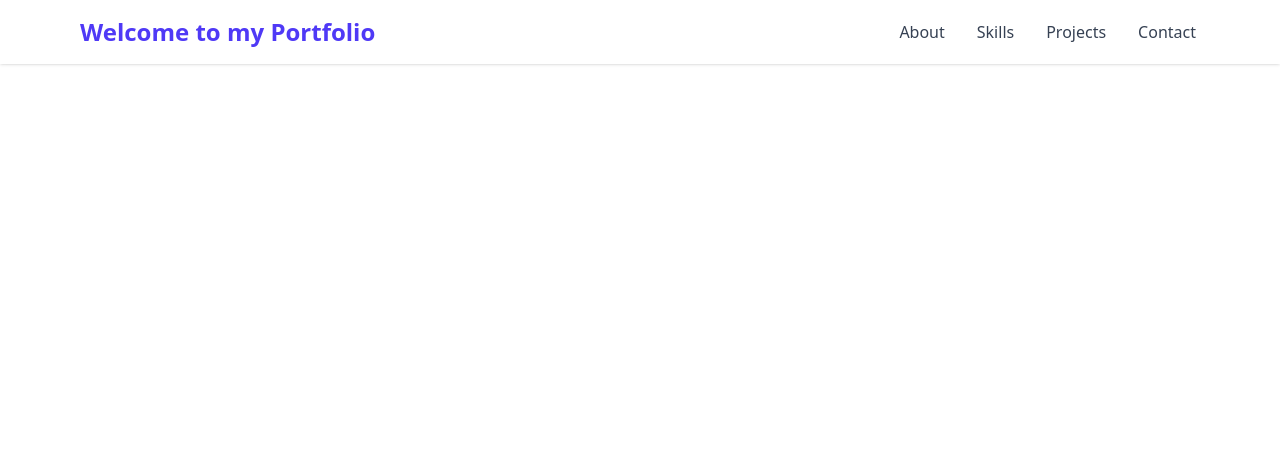
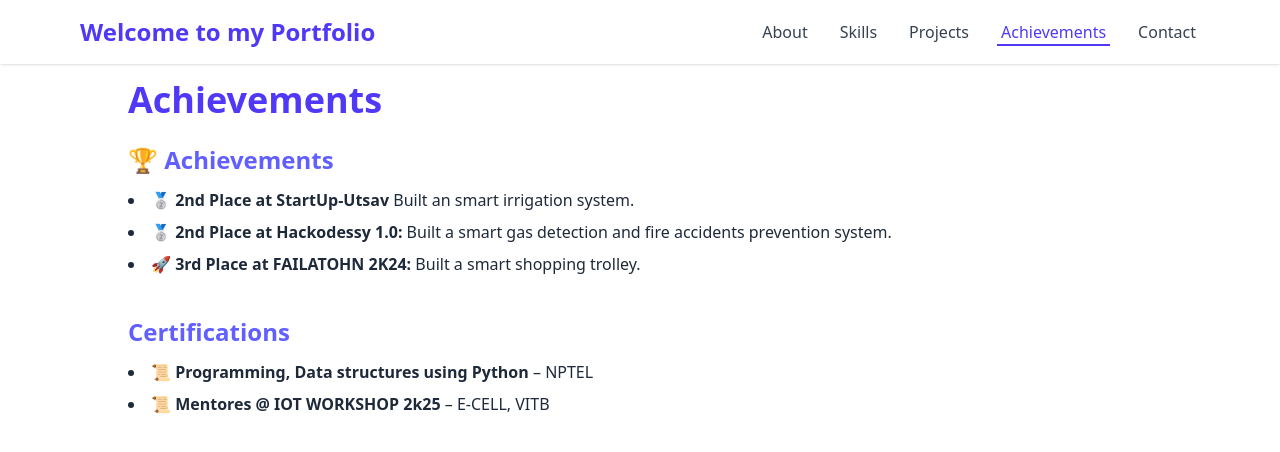
Before and after one commit to GUNA777448/PORTFOLIO, a React (Vite) app: page /achievements in a window 1280 px wide. Shown: the top 452 px of the page. Built offline with nearby package versions, Linux system fonts and the light colour scheme.

Commit message:
WIP: portfolio updates

```diff
--- a/index.html
+++ b/index.html
@@ -4,7 +4,7 @@
 <head>
   <meta charset="UTF-8" />
   <link rel="icon" type="image/svg+xml"
-    href="final.jpg" />
+    href="https://cdn.vectorstock.com/i/500p/19/22/letter-g-square-geometric-logo-vector-30211922.jpg" />
   <meta name="viewport"
     content="width=device-width, initial-scale=1.0" />
 
--- a/package.json
+++ b/package.json
@@ -24,7 +24,7 @@
     "@eslint/js": "^9.25.0",
     "@types/react": "^19.1.2",
     "@types/react-dom": "^19.1.2",
-    "@vitejs/plugin-react": "^4.4.1",
+    "@vitejs/plugin-react": "^4.7.0",
     "autoprefixer": "^10.4.21",
     "eslint": "^9.25.0",
     "eslint-plugin-react-hooks": "^5.2.0",
--- a/src/App.jsx
+++ b/src/App.jsx
@@ -6,6 +6,7 @@ import Projects from "./sections/Projects";
 import Hero from "./sections/Hero";
 import Skills from "./sections/Skills";
 import Contact from "./sections/Contact";
+import Achievements from "./sections/Achievements";
 
 // You can define Home here for now or import it from a file later
 function Home() {
@@ -26,6 +27,7 @@ function App() {
         <Route path="/projects" element={<Projects />} />
         <Route path="/skills" element={<Skills />} />
         <Route path="/contact" element={<Contact />} />
+        <Route path="/achievements" element={<Achievements />} />
         {/* Add more routes as needed */}
       </Routes>
     </>
--- a/src/components/Navbar.jsx
+++ b/src/components/Navbar.jsx
@@ -70,10 +70,9 @@ export default function Navbar() {
           {navItem("About", "/about")}
           {navItem("Skills", "/skills")}
           {navItem("Projects", "/projects")}
+          {navItem("Achievements", "/achievements")}
           {navItem("Contact", "/contact")}
         </div>
-
-        {/* Mobile Menu Icon */}
         <button
           className="md:hidden text-gray-700 dark:text-white"
           onClick={() => setIsOpen(!isOpen)}
@@ -102,8 +101,6 @@ export default function Navbar() {
           </svg>
         </button>
       </div>
-
-      {/* Mobile Dropdown */}
       {isOpen && (
         <motion.div
           initial={{ opacity: 0, y: -10 }}
@@ -133,6 +130,13 @@ export default function Navbar() {
             Projects
           </Link>
           <Link
+            to="/achievements"
+            onClick={() => setIsOpen(false)}
+            className="block py-2 text-gray-700 dark:text-white hover:text-indigo-600 font-medium"
+          >
+            Achievements
+          </Link>
+          <Link
             to="/contact"
             onClick={() => setIsOpen(false)}
             className="block py-2 text-gray-700 dark:text-white hover:text-indigo-600 font-medium"
--- a/src/sections/About.jsx
+++ b/src/sections/About.jsx
@@ -104,9 +104,13 @@ export default function About() {
             🏆 Achievements
           </h3>
           <ul className="list-disc list-inside space-y-2">
+             <li>
+              🥈 <strong>2nd Place at StartUp-Utsav</strong> Built an
+              smart irrigation system.
+            </li>
             <li>
-              🥈 <strong>2nd Place at Hackodessy 1.0:</strong> Built an Smart
-              Gas detection and Fire accidents prevention System
+              🥈 <strong>2nd Place at Hackodessy 1.0:</strong> Built a smart
+              gas detection and fire accidents prevention system.
             </li>
             <li>
               🚀 <strong>3rd Place at FAILATOHN 2K24</strong> Smart Shopping
--- a/src/sections/Achievements.jsx
+++ b/src/sections/Achievements.jsx
@@ -0,0 +1,75 @@
+import { motion } from "framer-motion";
+
+export default function Achievements() {
+  return (
+    <section
+      id="achievements"
+      className="min-h-screen bg-white dark:bg-gray-900 py-20 px-6 md:px-16 text-gray-800 dark:text-white"
+    >
+      <div className="max-w-5xl mx-auto">
+        {/* Title */}
+        <motion.h2
+          className="text-4xl font-bold mb-6 text-indigo-600 dark:text-indigo-400"
+          initial={{ opacity: 0, y: -20 }}
+          animate={{ opacity: 1, y: 0 }}
+          transition={{ duration: 0.5 }}
+        >
+          Achievements
+        </motion.h2>
+
+        {/* Achievements List */}
+        <motion.div
+          initial={{ opacity: 0 }}
+          animate={{ opacity: 1 }}
+          transition={{ delay: 0.2, duration: 0.6 }}
+          className="mb-10"
+        >
+          <h3 className="text-2xl font-semibold mb-3 text-indigo-500">
+            🏆 Achievements
+          </h3>
+          <ul className="list-disc list-inside space-y-2">
+             <li>
+              🥈 <strong>2nd Place at StartUp-Utsav</strong> Built an
+              smart irrigation system.
+            </li>
+            <li>
+              🥈 <strong>2nd Place at Hackodessy 1.0:</strong> Built a smart gas
+              detection and fire accidents prevention system.
+            </li>
+            <li>
+              🚀 <strong>3rd Place at FAILATOHN 2K24:</strong> Built a smart
+              shopping trolley.
+            </li>
+          </ul>
+        </motion.div>
+
+        {/* Certifications List */}
+        <motion.div
+          initial={{ opacity: 0 }}
+          animate={{ opacity: 1 }}
+          transition={{ delay: 0.3, duration: 0.6 }}
+          className="mb-10"
+        >
+          <h3 className="text-2xl font-semibold mb-3 text-indigo-500">
+            Certifications
+          </h3>
+          <ul className="list-disc list-inside space-y-2">
+            <li>
+              📜 <strong>Programming, Data structures using Python</strong> –{" "}
+              <a
+                href="https://drive.google.com/file/d/1SUWM-v0yCOdwWzMsvuLPMZ6dHvYOA71a/view?usp=sharing"
+                target="_blank"
+                rel="noopener noreferrer"
+              >
+                NPTEL
+              </a>
+            </li>
+            <li>
+              📜 <strong>Mentores @ IOT WORKSHOP 2k25</strong> – E-CELL, VITB
+            </li>
+          </ul>
+        </motion.div>
+      </div>
+    </section>
+  );
+}
--- a/src/sections/Hero.jsx
+++ b/src/sections/Hero.jsx
@@ -24,7 +24,6 @@ export default function Hero() {
             <br className="hidden md:inline" />
           </motion.h1>
 
-          {/* Typing Animation */}
           <TypeAnimation
             sequence={[
               "Frontend Developer 💻",
@@ -35,13 +34,14 @@ export default function Hero() {
               2000,
               "Tech Enthusiast 🚀",
               2000,
+              "Flutter Learner 📱",
+              2000,
             ]}
             wrapper="span"
             speed={50}
             className="block text-lg sm:text-xl md:text-2xl text-indigo-600 dark:text-indigo-400 font-semibold mb-6"
             repeat={Infinity}
           />
-
           <motion.p
             className="text-base sm:text-lg md:text-xl text-gray-700 dark:text-gray-300 mb-8"
             initial={{ opacity: 0 }}
```
Also changed, not shown: 1 other file (tests, documents, lock files or other folders).
